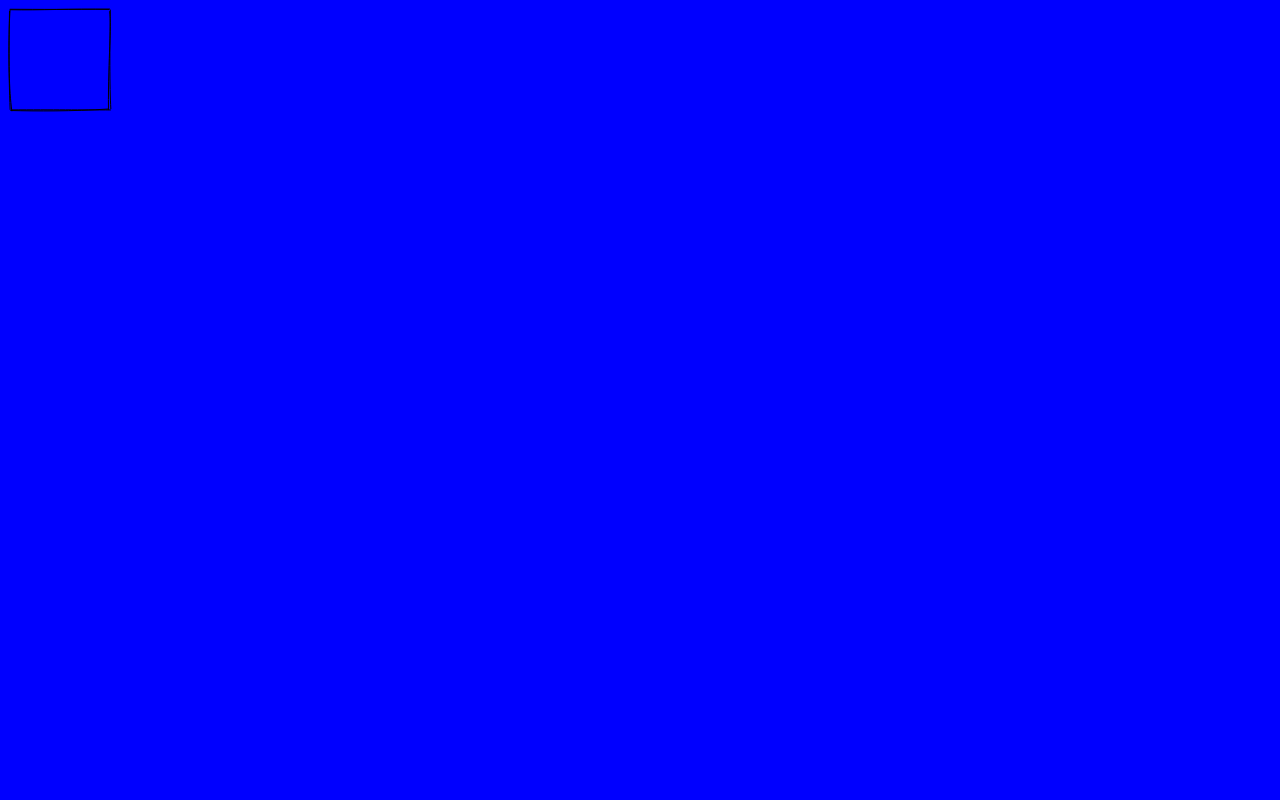
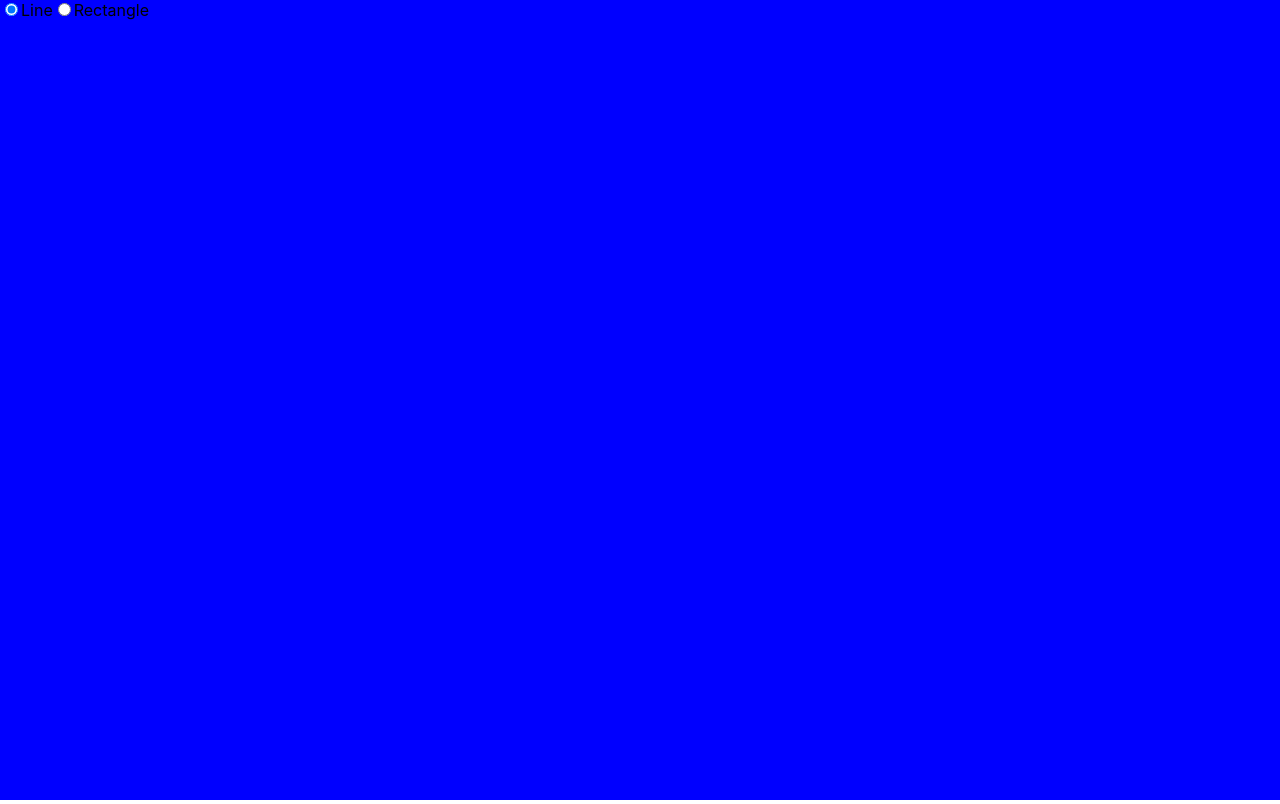
Before and after one commit to alvinnyen/alibaba-assignment-drawing-app-with-undo-redo, a React (Create React App) app: page / in a window 1280 px wide. Built offline with nearby package versions, Linux system fonts and the light colour scheme.

Commit message:
add the basic logic of creating line and rect

```diff
--- a/src/App.js
+++ b/src/App.js
@@ -3,8 +3,18 @@
 
 const generator = rough.generator();
 
+const createElement = (x1, y1, x2, y2, type = "") => {
+  const roughElement =
+    type === "line"
+      ? generator.line(x1, y1, x2, y2)
+      : generator.rectangle(x1, y1, x2 - x1, y2 - y1);
+  return { x1, y1, x2, y2, type, roughElement };
+};
+
 function App() {
+  const [elements, setElements] = useState([]);
   const [drawing, setDrawing] = useState(false);
+  const [elementType, setElementType] = useState("line");
 
   useLayoutEffect(() => {
     const canvas = document.getElementById("canvas");
@@ -12,19 +22,36 @@
     context.clearRect(0, 0, canvas.width, canvas.height);
 
     const roughCanvas = rough.canvas(canvas);
-    const rect = generator.rectangle(10, 10, 100, 100);
-    roughCanvas.draw(rect);
+
+    elements.forEach(({ roughElement }) => roughCanvas.draw(roughElement));
   });
 
   const handleMouseDown = (event) => {
     setDrawing(true);
+
+    const { clientX, clientY } = event;
+
+    const element = createElement(
+      clientX,
+      clientY,
+      clientX,
+      clientY,
+      elementType
+    );
+    setElements((prevState) => [...prevState, element]);
   };
 
   const handleMouseMove = (event) => {
     if (!drawing) return;
 
     const { clientX, clientY } = event;
-    console.log(clientX, clientY);
+    const index = elements.length - 1;
+    const { x1, y1 } = elements[index];
+    const updatedElement = createElement(x1, y1, clientX, clientY, elementType);
+
+    const elementsCopy = [...elements];
+    elementsCopy[index] = updatedElement;
+    setElements(elementsCopy);
   };
 
   const handleMouseUp = (event) => {
@@ -33,6 +60,23 @@
 
   return (
     <div className="App">
+      <div style={{ position: "fixed" }}>
+        <input
+          type="radio"
+          id="line"
+          checked={elementType === "line"}
+          onChange={() => setElementType("line")}
+        />
+        <label htmlFor="line">Line</label>
+        <input
+          type="radio"
+          id="rectangle"
+          checked={elementType === "rectangle"}
+          onChange={() => setElementType("rectangle")}
+        />
+        <label htmlFor="rectangle">Rectangle</label>
+      </div>
+
       <canvas
         id="canvas"
         style={{ backgroundColor: "blue" }}
```
